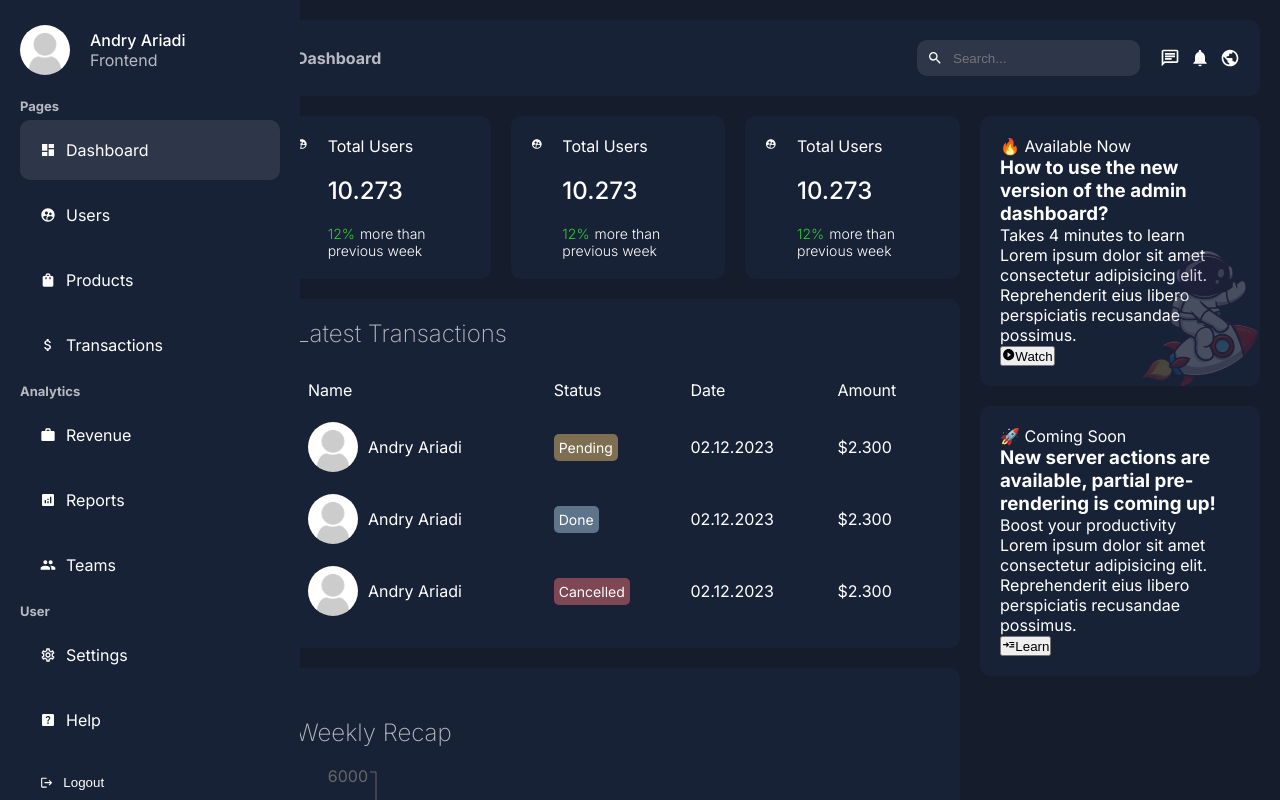
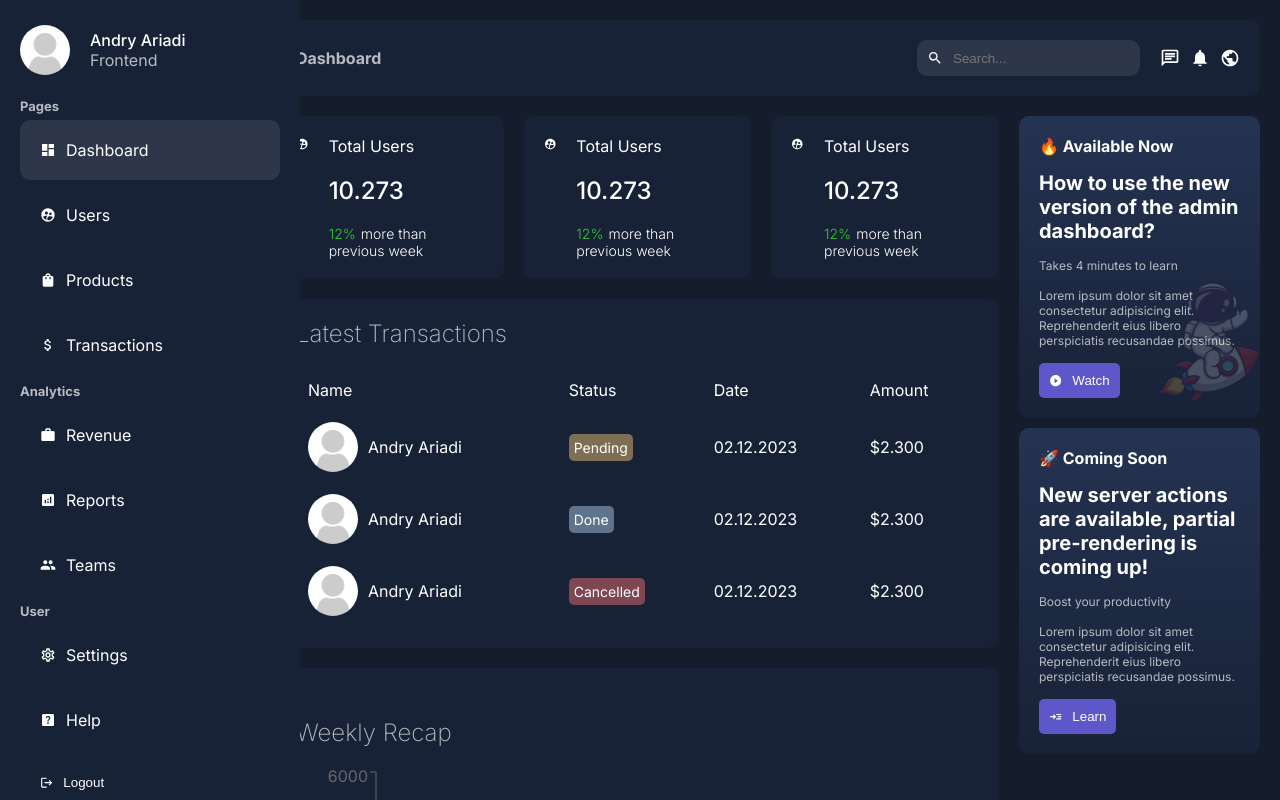
Before and after one commit to andryariadi/CMS-Dashboard-, a Next.js app in the folder cms-dashboard/: page /dashboard in a window 1280 px wide. Built offline with nearby package versions, Linux system fonts and the light colour scheme.

Commit message:
update styling rightbar

```diff
--- a/cms-dashboard/src/components/dashboard/rightbar/rightbar.jsx
+++ b/cms-dashboard/src/components/dashboard/rightbar/rightbar.jsx
@@ -23,7 +23,7 @@ export default function Rightbar() {
           </div>
         </div>
         <div className={styles.item}>
-          <div className={styles.text}>
+          <div className={styles.texts}>
             <span className={styles.notification}>🚀 Coming Soon</span>
             <h3 className={styles.title}>New server actions are available, partial pre-rendering is coming up!</h3>
             <span className={styles.subtitle}>Boost your productivity</span>
--- a/cms-dashboard/src/components/dashboard/rightbar/rightbar.module.css
+++ b/cms-dashboard/src/components/dashboard/rightbar/rightbar.module.css
@@ -1,8 +1,7 @@
 .container {
   display: flex;
   flex-direction: column;
-  gap: 20px;
-  width: 280px;
+  gap: 10px 20px;
 }
 
 .item {
@@ -12,7 +11,7 @@
   gap: 20px;
   padding: 20px;
   border-radius: 10px;
-  background-color: var(--bgSoft);
+  background: linear-gradient(to top, #182237, #253352);
   cursor: pointer;
 }
 
@@ -25,6 +24,42 @@
 }
 
 .image {
-  object-fit: cover;
+  object-fit: contain;
   opacity: 0.2;
 }
+
+.texts {
+  display: flex;
+  flex-direction: column;
+  gap: 15px 20px;
+}
+
+.notification {
+  font-weight: bold;
+  /* font-size: 10px; */
+}
+
+.title {
+  font-weight: bold;
+  font-size: 20px;
+  color: white;
+}
+
+.subtitle,
+.description {
+  font-size: 12px;
+  color: var(--textSoft);
+}
+
+.button {
+  display: flex;
+  align-items: center;
+  gap: 10px;
+  padding: 10px;
+  background-color: #5d57c9;
+  color: white;
+  border: none;
+  border-radius: 5px;
+  cursor: pointer;
+  width: fit-content;
+}
```
